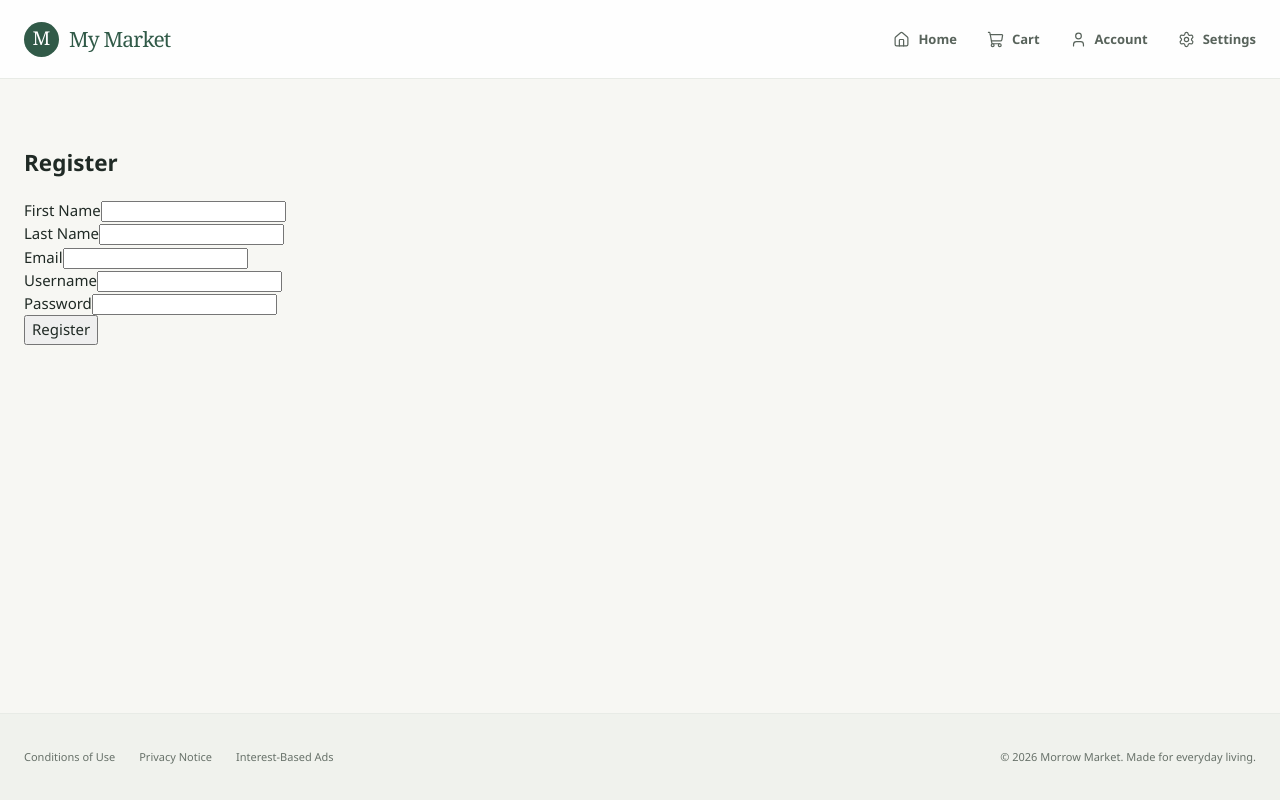
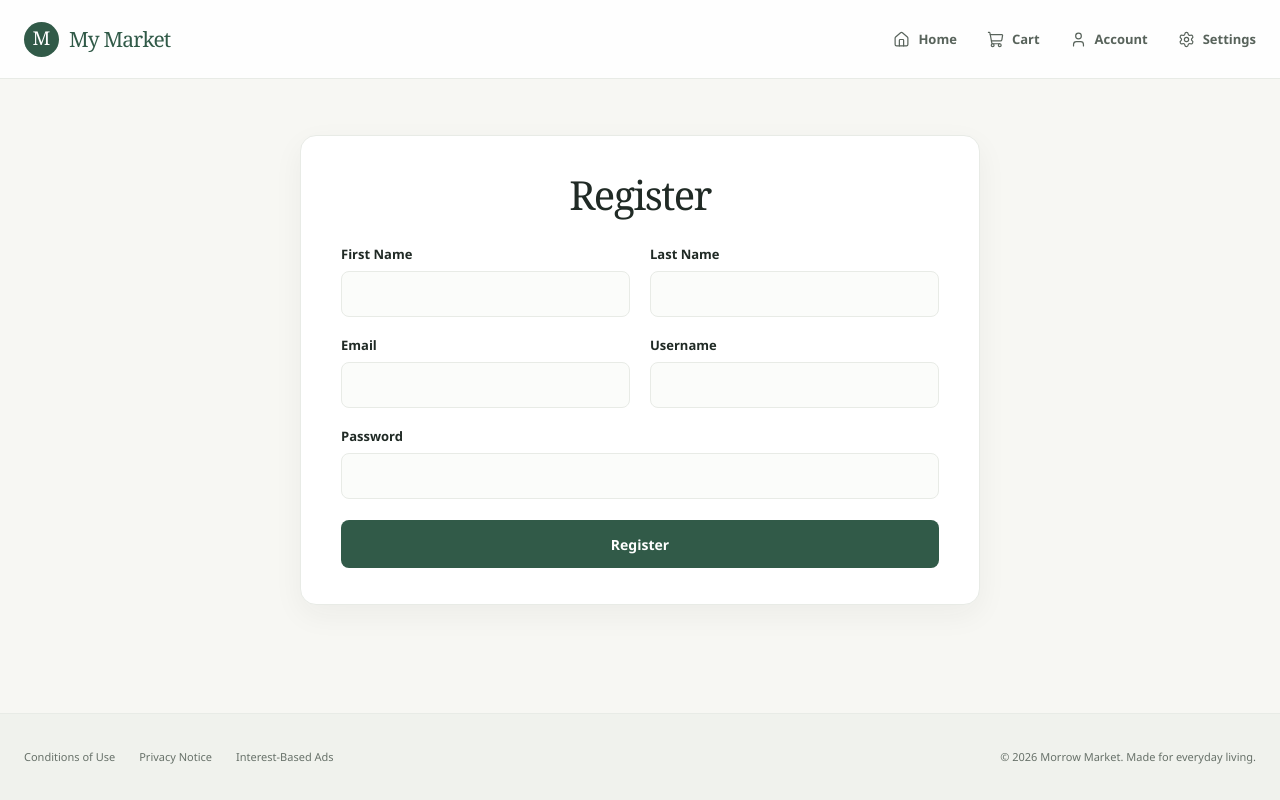
Before and after one commit to Ani-110ani/React.js-Final, a Next.js app: page /register in a window 1280 px wide. Built offline with nearby package versions, Linux system fonts and the light colour scheme.

Commit message:
add styles for login and register pages

```diff
--- a/src/app/(auth)/login/page.jsx
+++ b/src/app/(auth)/login/page.jsx
@@ -7,6 +7,7 @@ import * as yup from "yup";
 import { useRouter } from "next/navigation";
 import { useDispatch } from "react-redux";
 import { loginSuccess } from "@/lib/slices/userSlice";
+import "./page.module.css";
 
 const schema = yup.object().shape({
   username: yup.string().required(),
--- a/src/app/(auth)/login/page.module.css
+++ b/src/app/(auth)/login/page.module.css
@@ -0,0 +1,119 @@
+:global(.siteMain > section:has(> form)) {
+  width: min(100%, 460px);
+  margin: 20px auto;
+  padding: 38px;
+  border: 1px solid var(--color-line);
+  border-radius: 16px;
+  background: var(--color-surface);
+  box-shadow: var(--shadow-card);
+}
+
+:global(.siteMain > section:has(> form) > h1) {
+  margin: 0 0 28px;
+  color: var(--color-ink);
+  font-family: Georgia, "Times New Roman", serif;
+  font-size: clamp(32px, 5vw, 40px);
+  font-weight: 400;
+  letter-spacing: -0.04em;
+  line-height: 1.15;
+  text-align: center;
+}
+
+:global(.siteMain > section:has(> form) form) {
+  display: grid;
+  gap: 20px;
+}
+
+:global(.siteMain > section:has(> form) form > div) {
+  display: grid;
+  gap: 7px;
+}
+
+:global(.siteMain > section:has(> form) form label) {
+  color: var(--color-ink);
+  font-size: 13px;
+  font-weight: 600;
+}
+
+:global(.siteMain > section:has(> form) form input:not([type="checkbox"])) {
+  width: 100%;
+  min-height: 46px;
+  padding: 10px 13px;
+  border: 1px solid var(--color-line);
+  border-radius: 8px;
+  outline: none;
+  background: #fbfcfa;
+  color: var(--color-ink);
+  font: inherit;
+  transition:
+    border-color 160ms ease,
+    box-shadow 160ms ease,
+    background-color 160ms ease;
+}
+
+:global(.siteMain > section:has(> form) form input:not([type="checkbox"]):focus) {
+  border-color: var(--color-primary);
+  background: var(--color-surface);
+  box-shadow: 0 0 0 3px rgb(49 90 72 / 12%);
+}
+
+:global(.siteMain > section:has(> form) form > div:nth-child(3)) {
+  margin-top: -3px;
+}
+
+:global(.siteMain > section:has(> form) form > div:nth-child(3) label) {
+  display: flex;
+  align-items: center;
+  gap: 9px;
+  color: var(--color-muted);
+  font-size: 13px;
+  font-weight: 400;
+  cursor: pointer;
+}
+
+:global(.siteMain > section:has(> form) form input[type="checkbox"]) {
+  width: 16px;
+  height: 16px;
+  margin: 0;
+  accent-color: var(--color-primary);
+}
+
+:global(.siteMain > section:has(> form) form p),
+:global(.siteMain > section:has(> form) > p) {
+  margin: 0;
+  color: #b5473b;
+  font-size: 12px;
+}
+
+:global(.siteMain > section:has(> form) form button) {
+  min-height: 48px;
+  margin-top: 2px;
+  border: 0;
+  border-radius: 8px;
+  background: var(--color-primary);
+  color: #fff;
+  font: inherit;
+  font-size: 14px;
+  font-weight: 700;
+  transition:
+    background-color 160ms ease,
+    transform 160ms ease;
+}
+
+:global(.siteMain > section:has(> form) form button:hover) {
+  transform: translateY(-1px);
+  background: var(--color-primary-dark);
+}
+
+:global(.siteMain > section:has(> form) form button:focus-visible) {
+  outline: 3px solid rgb(214 123 93 / 55%);
+  outline-offset: 3px;
+}
+
+@media (max-width: 520px) {
+  :global(.siteMain > section:has(> form)) {
+    margin: 4px auto;
+    padding: 26px 21px;
+    border-radius: 13px;
+  }
+}
--- a/src/app/(auth)/register/page.jsx
+++ b/src/app/(auth)/register/page.jsx
@@ -5,6 +5,7 @@ import { useForm } from "react-hook-form";
 import { yupResolver } from "@hookform/resolvers/yup";
 import * as yup from "yup";
 import { useRouter } from "next/navigation";
+import "./page.module.css";
 
 const schema = yup.object().shape({
   email: yup.string().email().required(),
--- a/src/app/(auth)/register/page.module.css
+++ b/src/app/(auth)/register/page.module.css
@@ -0,0 +1,121 @@
+:global(.siteMain > section:has(> form)) {
+  width: min(100%, 680px);
+  margin: 8px auto;
+  padding: 36px 40px;
+  border: 1px solid var(--color-line);
+  border-radius: 16px;
+  background: var(--color-surface);
+  box-shadow: var(--shadow-card);
+}
+
+:global(.siteMain > section:has(> form) > h1) {
+  margin: 0 0 26px;
+  color: var(--color-ink);
+  font-family: Georgia, "Times New Roman", serif;
+  font-size: clamp(32px, 5vw, 40px);
+  font-weight: 400;
+  letter-spacing: -0.04em;
+  line-height: 1.15;
+  text-align: center;
+}
+
+:global(.siteMain > section:has(> form) > p) {
+  margin: -12px 0 18px;
+  color: var(--color-primary);
+  font-size: 13px;
+  text-align: center;
+}
+
+:global(.siteMain > section:has(> form) form) {
+  display: grid;
+  grid-template-columns: repeat(2, minmax(0, 1fr));
+  gap: 18px 20px;
+}
+
+:global(.siteMain > section:has(> form) form > div) {
+  display: grid;
+  align-content: start;
+  gap: 7px;
+}
+
+:global(.siteMain > section:has(> form) form > div:nth-child(5)) {
+  grid-column: 1 / -1;
+}
+
+:global(.siteMain > section:has(> form) form label) {
+  color: var(--color-ink);
+  font-size: 13px;
+  font-weight: 600;
+}
+
+:global(.siteMain > section:has(> form) form input) {
+  width: 100%;
+  min-height: 46px;
+  padding: 10px 13px;
+  border: 1px solid var(--color-line);
+  border-radius: 8px;
+  outline: none;
+  background: #fbfcfa;
+  color: var(--color-ink);
+  font: inherit;
+  transition:
+    border-color 160ms ease,
+    box-shadow 160ms ease,
+    background-color 160ms ease;
+}
+
+:global(.siteMain > section:has(> form) form input:focus) {
+  border-color: var(--color-primary);
+  background: var(--color-surface);
+  box-shadow: 0 0 0 3px rgb(49 90 72 / 12%);
+}
+
+:global(.siteMain > section:has(> form) form p) {
+  margin: 0;
+  color: #b5473b;
+  font-size: 12px;
+}
+
+:global(.siteMain > section:has(> form) form button) {
+  grid-column: 1 / -1;
+  min-height: 48px;
+  margin-top: 3px;
+  border: 0;
+  border-radius: 8px;
+  background: var(--color-primary);
+  color: #fff;
+  font: inherit;
+  font-size: 14px;
+  font-weight: 700;
+  transition:
+    background-color 160ms ease,
+    transform 160ms ease;
+}
+
+:global(.siteMain > section:has(> form) form button:hover) {
+  transform: translateY(-1px);
+  background: var(--color-primary-dark);
+}
+
+:global(.siteMain > section:has(> form) form button:focus-visible) {
+  outline: 3px solid rgb(214 123 93 / 55%);
+  outline-offset: 3px;
+}
+
+@media (max-width: 560px) {
+  :global(.siteMain > section:has(> form)) {
+    margin: 0 auto;
+    padding: 26px 21px;
+    border-radius: 13px;
+  }
+
+  :global(.siteMain > section:has(> form) form) {
+    grid-template-columns: 1fr;
+    gap: 16px;
+  }
+
+  :global(.siteMain > section:has(> form) form > div:nth-child(5)),
+  :global(.siteMain > section:has(> form) form button) {
+    grid-column: auto;
+  }
+}
```
